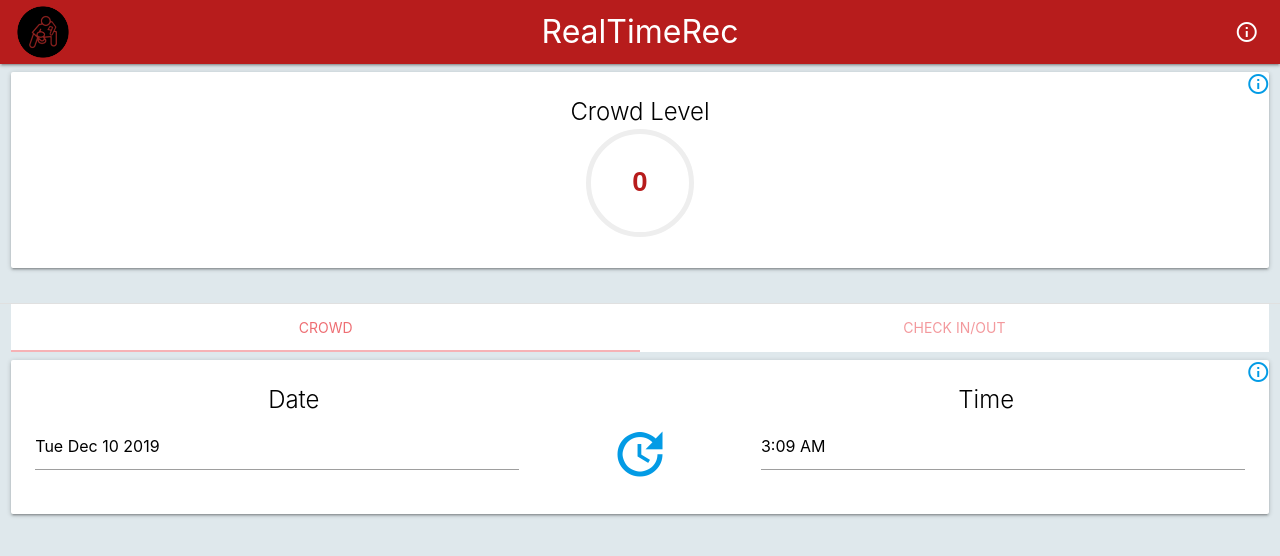
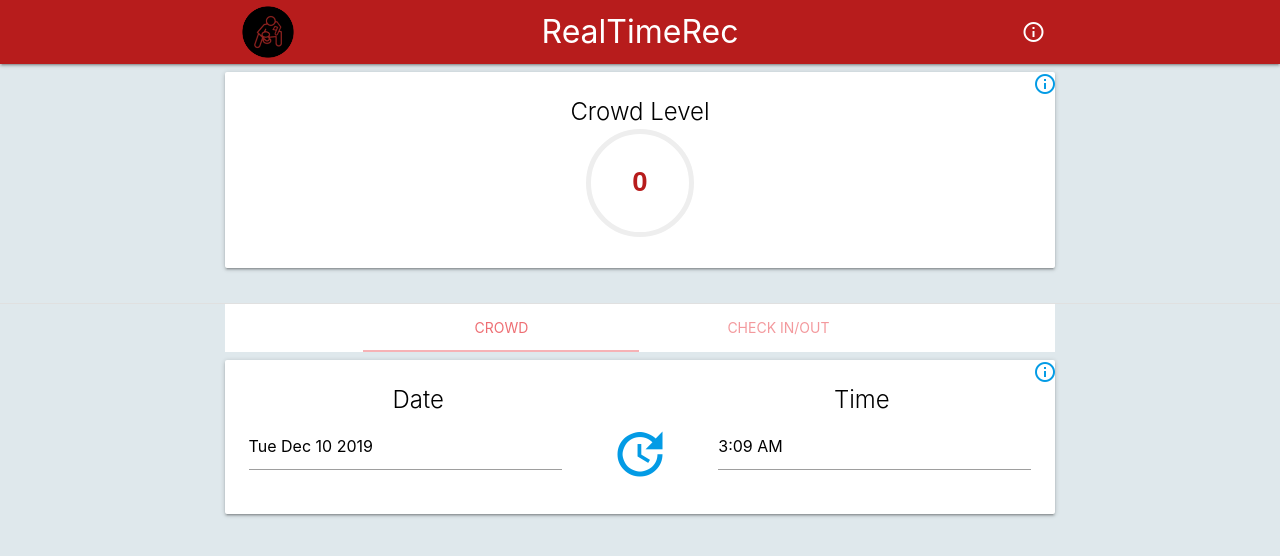
Before and after one commit to NeoMax97/RealTimeRec, a website: page public/index.html in a window 1280 px wide. Drawn offline with nearby package versions, Linux system fonts and the light colour scheme; no server answers.

Commit message:
fixed ui responsiveness. fixed location check bug.

```diff
--- a/public/index.html
+++ b/public/index.html
@@ -29,15 +29,19 @@
   <!-- Title Bar -->
   <nav>
     <div class="nav-wrapper red darken-4 row">
-      <div class="col s1"><img src="assets/logo_simple.png" class="brand-logo left" height="100%"></div>
-      <span class="col s10 center nav-title">RealTimeRec</span>
-      <ul id="nav-mobile" class="right col s1  right" >
+
+      <div class="col s1 m1 l1 ">
+        <img src="assets/logo_simple.png" class="brand-logo left col offset-m1 offset-l2" height="100%">
+      </div>
+
+      <span class="col s10 m8 l6 offset-m1 offset-l2 center nav-title">RealTimeRec</span>
+      <ul id="nav-mobile" class="col s1 m1 l1 " >
         <li class="right " >
-        <a href="#" style="padding: 0 10px;"><i class="material-icons right tooltipped" data-position="left"
-        data-tooltip="Welcome to RealTimeRec. We show you the crowd at the Rec Center at different dates and times, as per your choosing.
-        <br /> Our aim is to help you plan your visits by giving you crowd data.
-        <br /> You can even Check In to different places in the Rec Center, helping other users get better crowd data.
-        <br /> No Personal Data is collected whatsoever.">info_outline</i></a>
+          <a href="#" style="padding: 0 10px;"><i class="material-icons right tooltipped" data-position="left"
+            data-tooltip="Welcome to RealTimeRec. We show you the crowd at the Rec Center at different dates and times, as per your choosing.
+            <br /> Our aim is to help you plan your visits by giving you crowd data.
+            <br /> You can even Check In to different places in the Rec Center, helping other users get better crowd data.
+            <br /> No Personal Data is collected whatsoever.">info_outline</i></a>
       </li>
       </ul>
     </div>
@@ -45,7 +49,7 @@
 
   <!-- Card displaying Crowd Level -->
   <div class="row">
-    <div class="col s12">
+    <div class="col s12 m10 l8 offset-m1 offset-l2 ">
       <div class="card white">
           <div class="col s1 right " >
             <a>
@@ -66,14 +70,14 @@
 
   <!-- Bottom Tabs -->
   <div class="row">
-    <div class="col s12">
+    <div class="col s12 m10 l8 offset-m1 offset-l2">
       <ul class="tabs" style="overflow: hidden">
-        <li class="tab col s6"><a href="#tab1" class="active">Crowd</a></li>
-        <li class="tab col s6"><a href="#tab2">Check In/Out</a></li>
+        <li class="tab col s6 m5 l4 offset-m1 offset-l2"><a href="#tab1" class="active">Crowd</a></li>
+        <li class="tab col s6 m5 l4"><a href="#tab2">Check In/Out</a></li>
       </ul>
     </div>
     <!-- Content for Crowd tab -->
-    <div id="tab1" class="col s12">
+    <div id="tab1" class="col s12 m10 l8 offset-m1 offset-l2">
       <div class="row">
         <div class="col s12">
           <div class="card white">
@@ -115,7 +119,7 @@
     <!-- Content for Check In tab -->
     <div id="tab2" class="col s12">
       <div class="row">
-        <div class="col s12">
+        <div class="col s12 m10 l8 offset-m1 offset-l2">
 
           <div id="checkin_content" class="card white">
 
--- a/public/js/index.js
+++ b/public/js/index.js
@@ -310,7 +310,7 @@ function confirm_location(){
   var track_card = document.getElementById("track_card");
   var gym_card = document.getElementById("gym_card");
 
-  if (courts_card.classList.contains("blue-grey") && courts_card.classList.contains("blue-grey") && courts_card.classList.contains("blue-grey")){
+  if (courts_card.classList.contains("blue-grey") && track_card.classList.contains("blue-grey") && gym_card.classList.contains("blue-grey")){
     alert("Please select at least one location. Thank You!");
   }else{
     check_in("submit");
```
